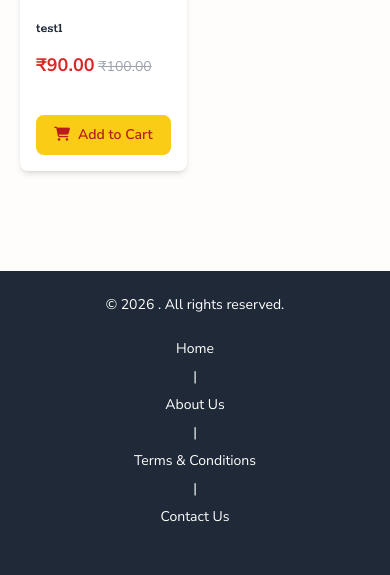
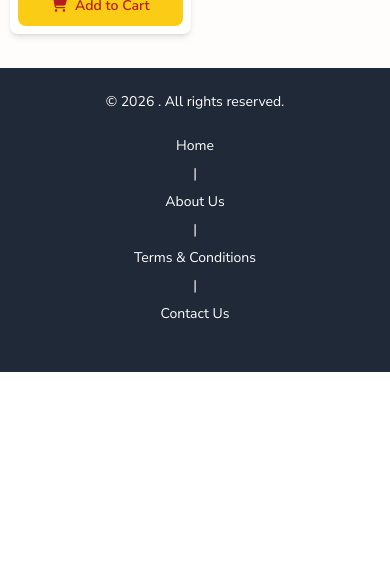
Before and after one commit to govind2988/ecomsirpika, a PHP site: page /sirpika/products.php in a window 390 px wide. Shown: the part 1399-1974 px from the top of the page. After the commit the page ends 1771 px from the top, so only its background shows below. Run offline with PHP 8.4, Linux system fonts and the light colour scheme; data comes from the database, SQL or seed files in the repository; some libraries are stand-ins or nearby versions.

Commit message:
UI changes

```diff
--- a/admin/_header.php
+++ b/admin/_header.php
@@ -122,7 +122,7 @@
         <div class="flex flex-shrink-0 items-center ml-auto">
 
             <!-- Profile button -->
-            <a href="admin_profile.php" class="inline-flex items-center focus:outline-none rounded-lg hover:text-gray-300">
+            <a href="#" class="inline-flex items-center focus:outline-none rounded-lg hover:text-gray-300">
                 <span class="sr-only">User Menu</span>
                 <div class="hidden md:flex md:flex-col md:items-end md:leading-tight">
                     <span class="font-semibold">Admin</span>
--- a/assets/css/custom.css
+++ b/assets/css/custom.css
@@ -56,7 +56,7 @@
 
  footer {
      background-color: #f8f9fa;
-     padding: 20px 0;
+     padding: 20px;
  }
 
  h2.head{
@@ -1212,13 +1212,17 @@
 
     .productGrid .content h2{
       font-family: "Rokkitt", serif;
+      line-height: normal;
     }
 
     .quantityControls{
-      margin-top: auto;
+      margin-top: auto !important;
     }
 
 
     .contact-section {
          padding: 0 24px;
     }
+    #cboxCurrent{
+      display: none !important;
+    }
--- a/assets/css/responsive.css
+++ b/assets/css/responsive.css
@@ -88,10 +88,11 @@
     }
     .header.headerSticky{
         padding: 0;
+        top: 16px !important;
     }
 
     header.headerSticky .logo img {
-       height: 60px;
+       height: 40px;
         top: 0px;
         transition: all 0.3s ease;
     }
@@ -237,9 +238,9 @@
         padding-right: 15px;
         text-align: center;
     }
-    .products-section .left img{
+    /* .products-section .left img{
         max-width: fit-content;
-    }
+    } */
     .trendingProducts .item{
         margin-bottom: 20px;
     }
@@ -267,7 +268,8 @@
         text-align: left;
     }
     .instagram-section{
-        margin-top: 0;
+        margin: 0;
+        padding: 0 16px;
     }
     .why-millets-section{
         margin-bottom: 0;
@@ -310,6 +312,10 @@
 
     .category-section{
         padding: 0;
+    }
+
+    footer{
+        margin-top: 24px !important;
     }
 }
 
@@ -383,8 +389,8 @@
         height: 2.5rem !important;
     }
 
-   .productGrid  .content {
-        padding: 1rem !important;
+   .productGrid .content {
+        padding: 0.5rem !important;
     }
     .cathead{
         font-size: 24px;
@@ -401,7 +407,7 @@
         font-size: 18px;
     }
     .productGrid {
-        gap: 16px !important;
+        gap: 16px 8px !important;
     }
     .about-content{
     padding: 0;
@@ -439,10 +445,18 @@
 }
 
 .categoryMenu.owl-carousel{
-    margin-bottom: 0px !important;
+    margin-bottom: 8px !important;
 }
 .categoryMenu.owl-carousel .owl-stage{
     padding: 0px !important;
+}
+
+.productsList{
+    padding: 10px !important;
+}
+
+.products-section{
+    padding: 40px 8px;
 }
 
 
@@ -453,4 +467,8 @@
 .about-service .about-wrapper{
  width: 100%;
 }
+.footer-links{
+    flex-direction: column !important;
 }
+
+}
--- a/public/_footer.php
+++ b/public/_footer.php
@@ -16,14 +16,14 @@
   </div>
 
 <footer class="bg-gray-800 py-4 text-center mt-20">
-  <div class="container mx-auto text-sm text-white flex flex-col sm:flex-row justify-between gap-4 items-center">
+  <div class="container mx-auto text-sm text-white flex flex-col lg:flex-row justify-between gap-4 items-center">
 
 
     <div class="text-sm text-center sm:text-left">
       &copy; <?= date('Y') ?> <?=htmlspecialchars($settings['company_name'] ?? 'My Company') ?>. All rights reserved.
     </div>
 
-     <div class="flex flex-col sm:flex-row items-center gap-2">
+     <div class="flex flex-row items-center gap-2 footer-links">
       <a href="index.php" class="hover:underline hover:text-yellow-400">Home</a>  |
     <a href="aboutus.php" class="hover:underline hover:text-yellow-400">About Us</a>  |
     <a href="terms.php" class="hover:underline hover:text-yellow-400">Terms & Conditions</a>  |
```
Also changed, not shown: public/index.php (+5 -5 lines).
